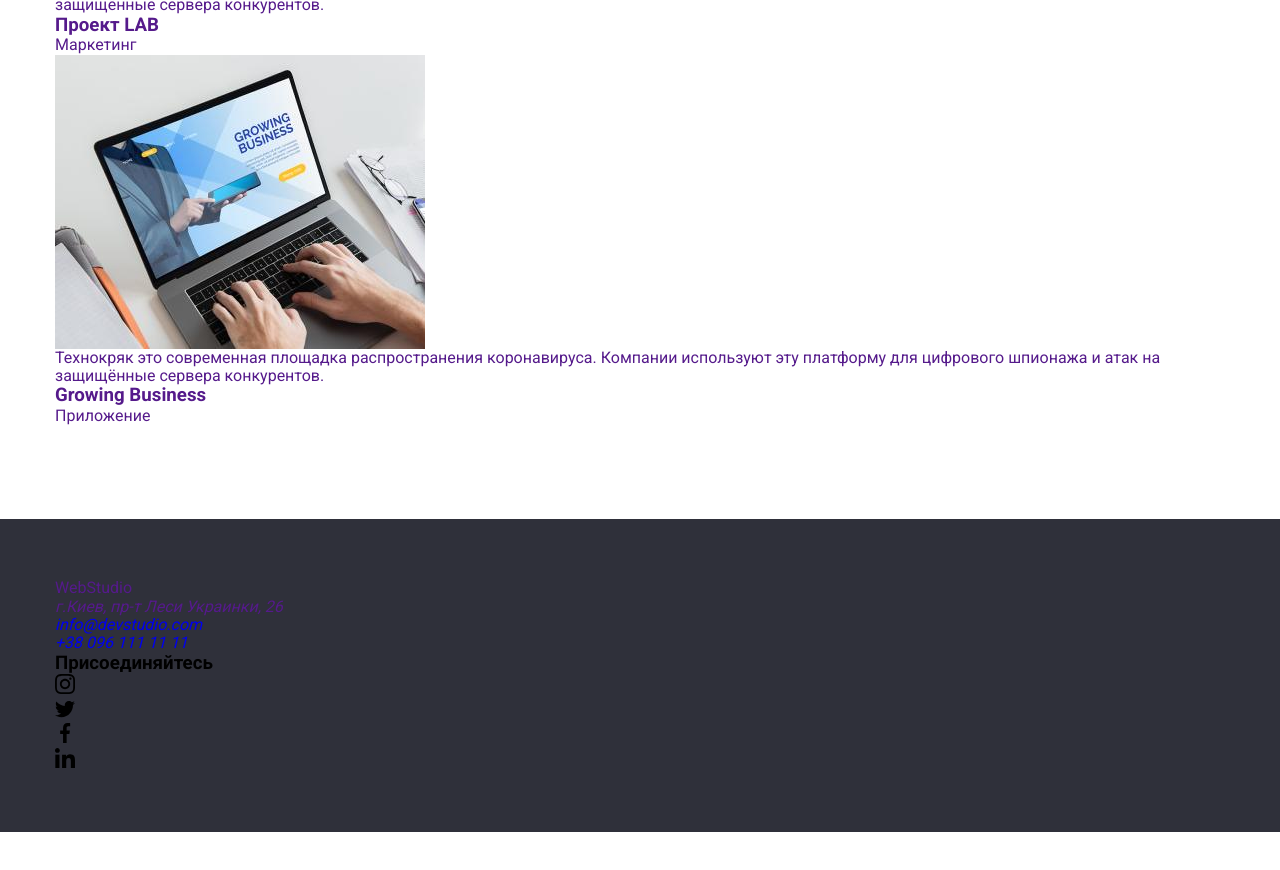
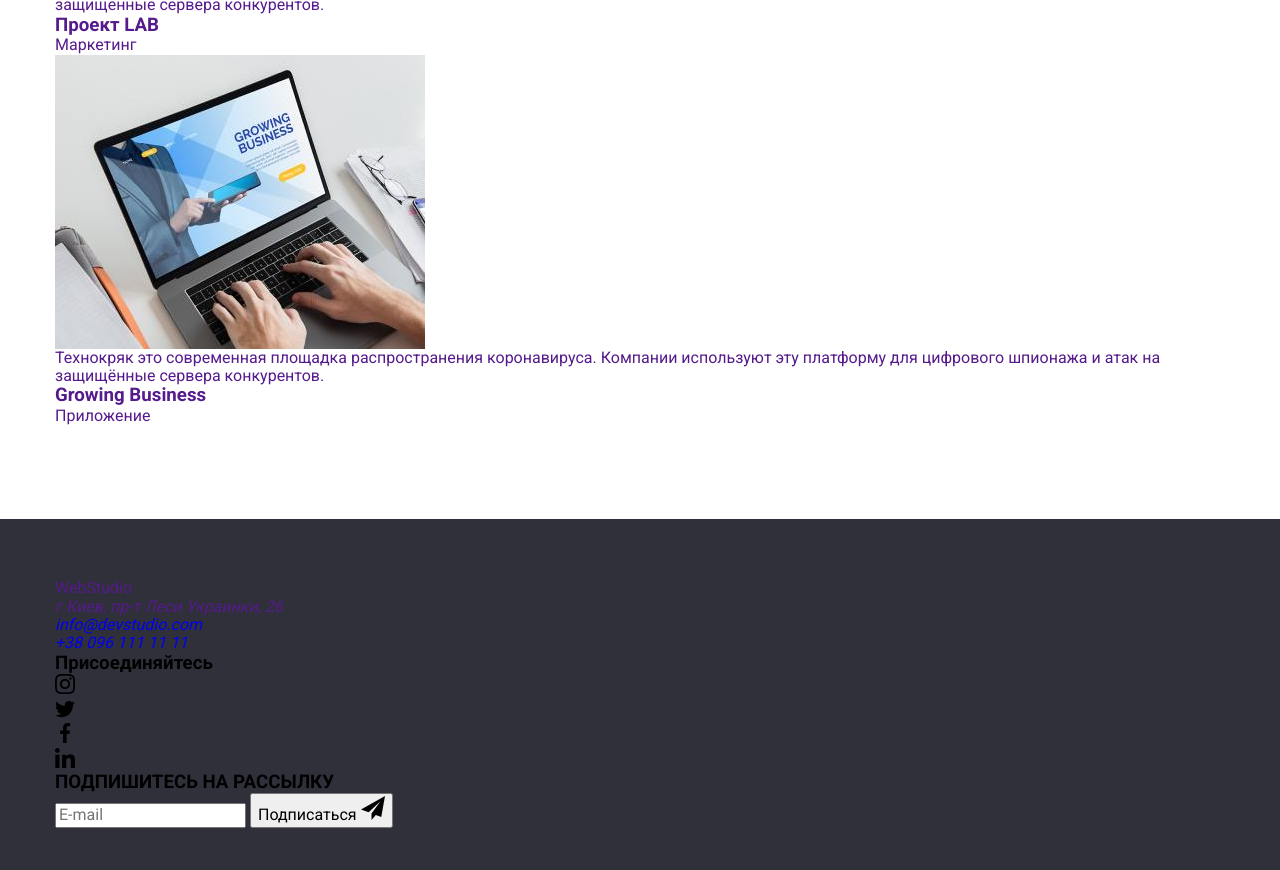
Before and after one commit to Osyotr1/goit-markup-hw-07, a plain HTML site: page portfolio.html in a window 1280 px wide. Shown: the part 3277-4147 px from the top of the page. Before the commit the page ends 4109 px from the top, so only its background shows below. Drawn offline with nearby package versions, Linux system fonts and the light colour scheme; files that its build step writes are made by us from their sources.

Commit message:
portfolio clone

```diff
--- a/portfolio.html
+++ b/portfolio.html
@@ -224,6 +224,20 @@
                     </li>
                 </ul>
             </div>
+
+            <div class="submit-box">
+                <h3 class="submit-head">ПОДПИШИТЕСЬ НА РАССЫЛКУ</h3>
+                <div class="form-box">
+                    <form action="#" class="submit-form">
+                        <input type="email" name="email" class="email-inp" placeholder="E-mail">
+                        <button type="submit" class="submit-btn">Подписаться
+                            <svg class="submit-icon" width="24" height="24">
+                                <use href="./images/icons.svg#icon-send"></use>
+                            </svg>
+                        </button>
+                    </form>
+                </div>
+            </div>
         </div>
     </footer>
 </body>
```
